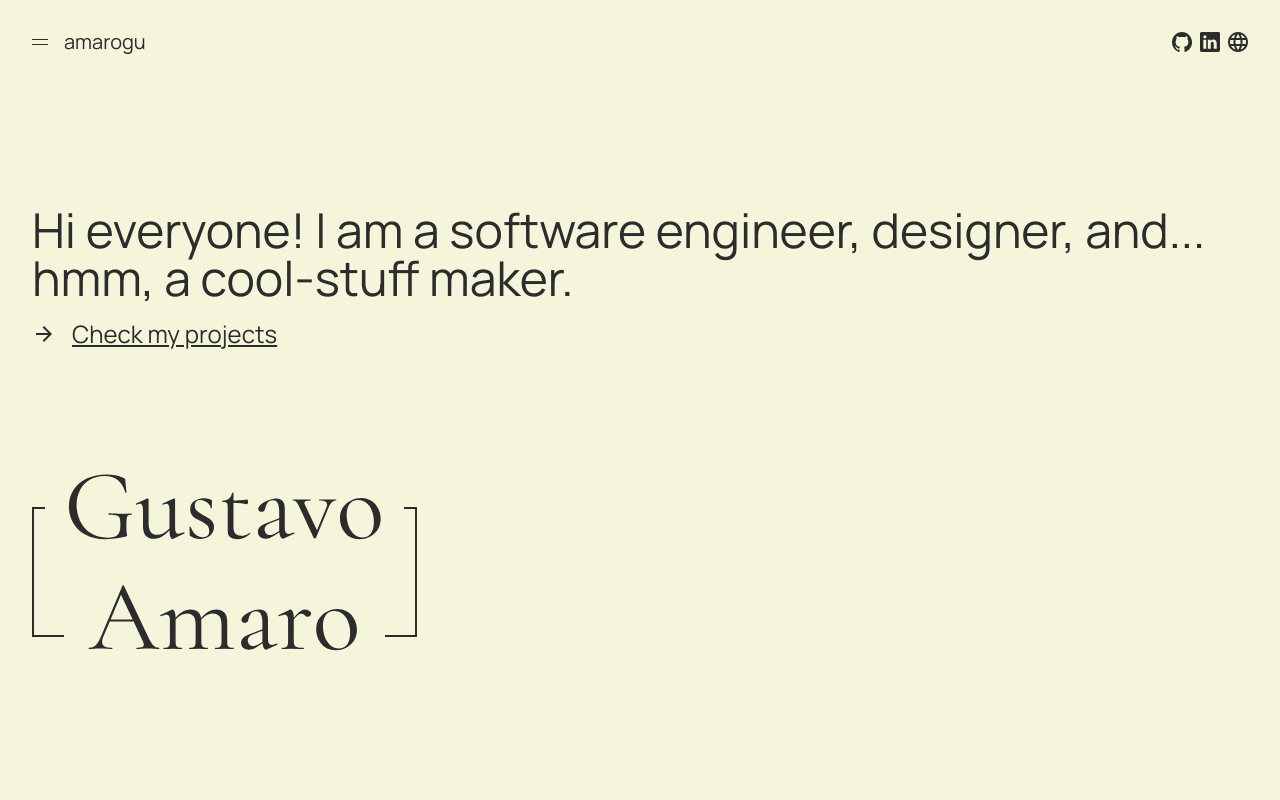
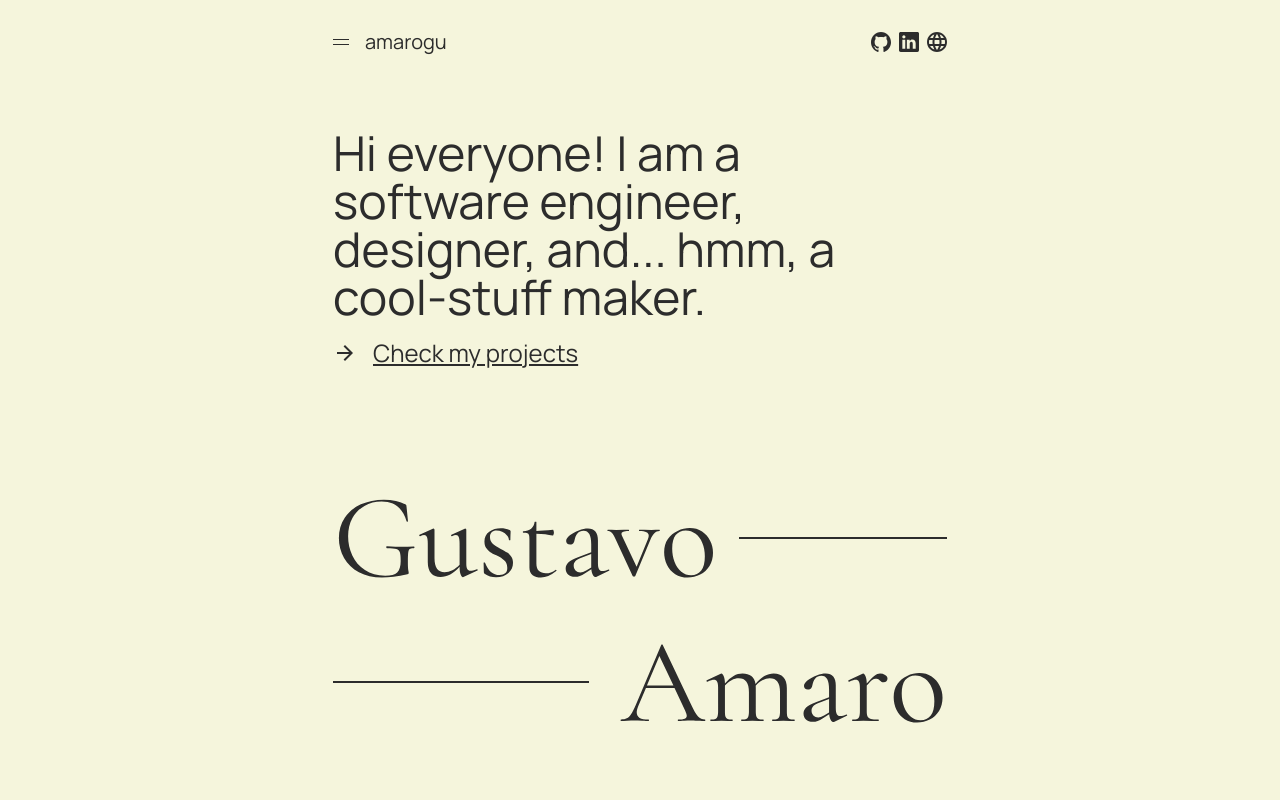
Before and after one commit to amarogu/mek, a Next.js app: page / in a window 1280 px wide. Shown: the top 800 px of the page. Built offline with nearby package versions, Linux system fonts and the light colour scheme.

Commit message:
Refactor Hero and Nav components

```diff
--- a/src/app/Hero.tsx
+++ b/src/app/Hero.tsx
@@ -6,10 +6,12 @@ import gsap from 'gsap';
 import { useGSAP } from '@gsap/react';
 import { ScrollTrigger } from 'gsap/ScrollTrigger';
 import { useMediaQuery } from 'react-responsive';
+import GustavoAmaroDesktop from '../../public/gustavo_amaro_desktop.svg';
 
 export default function Hero() {
 
     const isHighEnough = useMediaQuery({minHeight: 600});
+    const isMediumScreen = useMediaQuery({minWidth: 640});
 
     const sub = useRef<HTMLDivElement>(null);
     const amaro = useRef<HTMLImageElement>(null);
@@ -30,9 +32,9 @@ export default function Hero() {
     }, [])
 
     return (
-        <section id="hero" className="flex min-h-[600px] flex-col gap-24 h-[calc(100svh-84px)] items-center sm:items-start justify-center px-8">
-            <div className='flex flex-col gap-4'>
-                <h1 className={`${isHighEnough ? "text-5xl" : "text-3xl"}`}>
+        <section id="hero" className="flex min-h-[600px] flex-col gap-24 h-[calc(100svh-84px)] items-start justify-center px-8">
+            <div className='flex flex-col gap-4 mx-auto'>
+                <h1 className={`${isHighEnough ? "text-5xl" : "text-3xl"} sm:max-w-[614px]`}>
                     {
                     [
                         "H", "i", " ", "e", "v", "e", "r", "y", "o", "n", "e", "!", " ",
@@ -52,9 +54,9 @@ export default function Hero() {
                     <p className={`underline ${isHighEnough ? "text-2xl" : "text-xl"}`}>Check my projects</p>
                 </div>
             </div>
-            <div className='relative'>
+            <div className='relative sm:max-w-[614px] sm:mx-auto'>
                 <div ref={amaro} style={{transform: 'translateX(0%)'}} className='h-full w-full absolute top-0 left-0 bg-bg-100'></div>
-                <Image src={GustavoAmaro} alt="Gustavo Amaro" />
+                {isMediumScreen ? <Image src={GustavoAmaroDesktop} alt="Gustavo Amaro" /> : <Image src={GustavoAmaro} alt="Gustavo Amaro" />}
             </div>
         </section>
     )
--- a/src/app/Nav.tsx
+++ b/src/app/Nav.tsx
@@ -76,7 +76,7 @@ export default function Nav() {
 
  return (
     <animated.nav style={nav} className={`flex items-start flex-wrap py-7 px-8 ${isScrolled ? "fixed top-[-84px] left-0 w-full" : "relative"}`}>
-      <div className="flex items-center justify-between w-full">
+      <div className={`flex items-center justify-between w-full mx-auto ${isScrolled ? "container" : "max-w-[614px]"}`}>
         <div className="flex items-center gap-4">
             <div className="flex flex-col relative w-4 h-[6px] cursor-pointer" onClick={toggleMenu}>
             <animated.span style={{...topBar}} className="w-4 h-[1px] absolute inline-block bg-text-200"></animated.span>
@@ -91,7 +91,7 @@ export default function Nav() {
         </div>
       </div>
       <animated.div style={{...sideBar, ...sideBarCircle}} className={`bg-bg-200 w-full -z-10 absolute top-0 left-0 h-screen`}>
-        <ul className="text-3xl px-8 pt-[80px] flex flex-col gap-4">
+        <ul className={`text-3xl px-8 pt-[80px] flex flex-col gap-4 ${isScrolled ? "container" : "max-w-[614px] sm:px-0 sm:mx-auto"}`}>
             <li onClick={toggleMenu}>Home</li>
             <li onClick={toggleMenu}>About</li>
             <li onClick={toggleMenu}>Projects</li>
```
Also changed, not shown: public/gustavo_amaro_desktop.svg (added).
